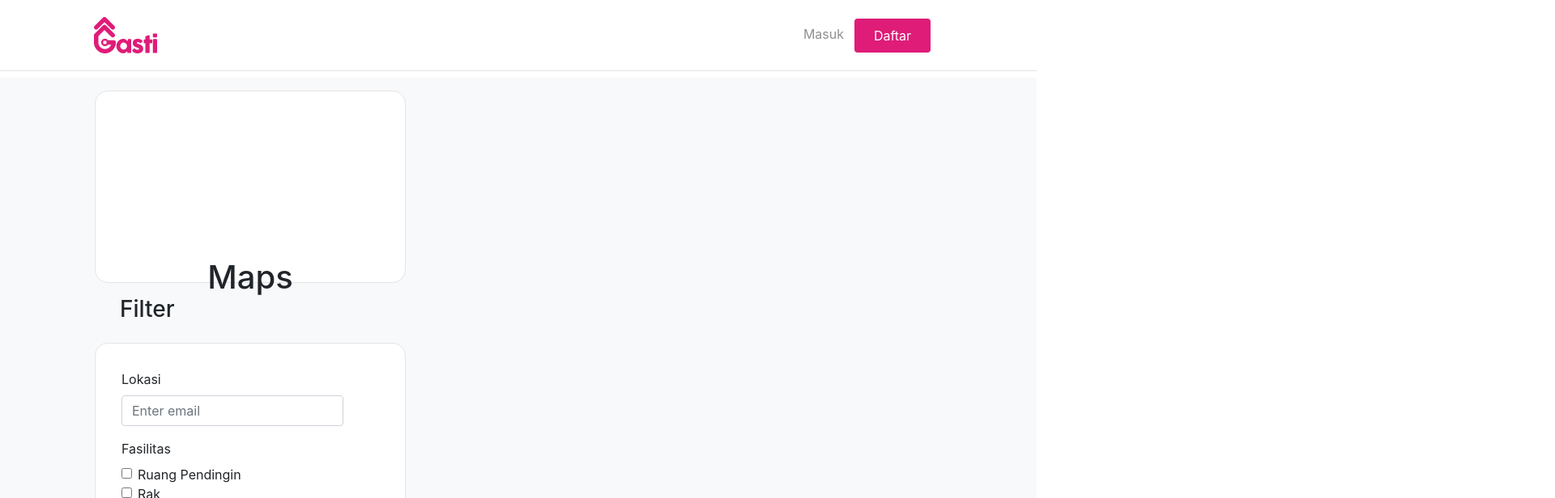
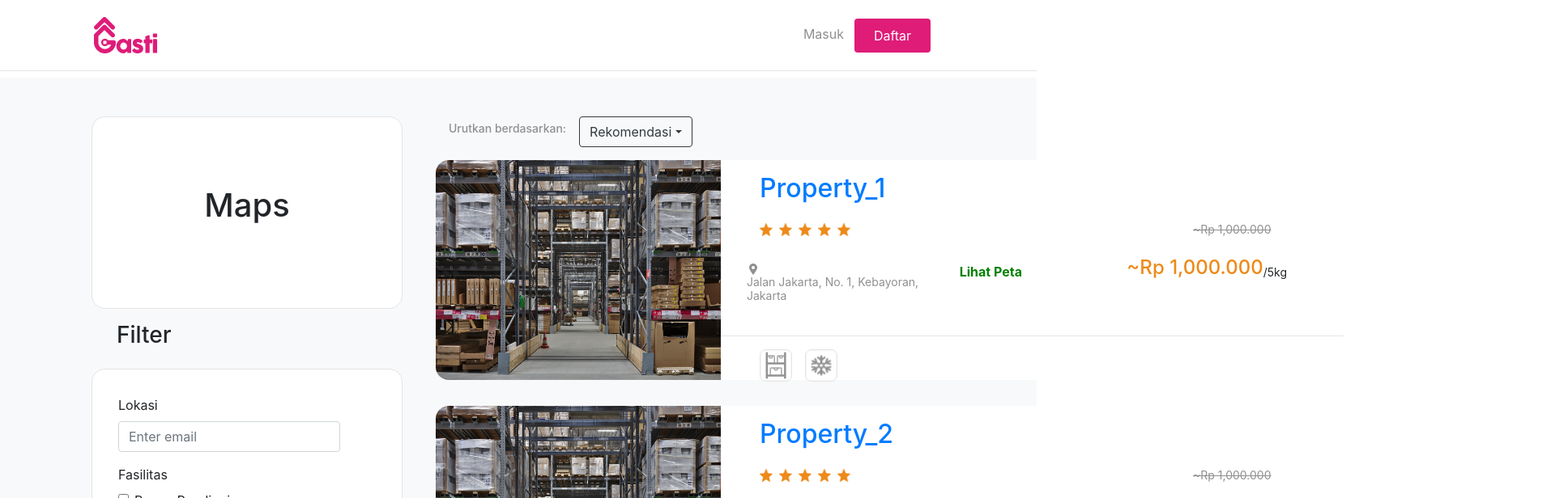
Before and after one commit to normanjayasubrata/gastifrontend, a React (Create React App) app: page /searchresult in a window 1280 px wide. Shown: the top 616 px of the page at 81% size, 1920 px wide, since content can reach past the window. Built offline with nearby package versions, Linux system fonts and the light colour scheme; no server answers.

Commit message:
Search Result Temporary Update

```diff
--- a/src/components/CardResult.js
+++ b/src/components/CardResult.js
@@ -2,6 +2,8 @@ import React, { Component } from "react";
 import { Image, Row, Col, Button } from "react-bootstrap";
 import { warehousePic, star, ico_pin_sm, ico_shelf, ico_coldstorage } from "../assets/images";
 import { Link } from "react-router-dom";
+
+import StarRatingRender from '../components/StarRatingRender'
 
 export class CardResult extends Component {
 
@@ -18,17 +20,11 @@ export class CardResult extends Component {
     }
   }
 
-  generateStar = (totalStar) => {
-    let starArray = [];
-    for (let index = 0; index < totalStar; index++) {
-      starArray.push("star");
-    }
-    return starArray;
-  };
 
   render() {
 
     let facility = ["ico_shelf", "ico_coldstorage"]
+    const {propertiesResult} = this.props;
 
     return (
       <div
@@ -46,20 +42,12 @@ export class CardResult extends Component {
         <Col className="align-content-around flex-wrap" style={{ marginLeft: "25rem", width: "48rem", height: "17rem" }}>
           <Row style={{paddingTop: "1rem"}}>
             <Link to="/searchresult/detail">
-            <h2>norman</h2>
+            <h2>{propertiesResult.property_name}</h2>
             </Link>
           </Row>
           <Row style={{marginTop: "1rem"}}>
            <Col>
-           {this.generateStar(4).map(() => {
-            return (
-              <Image
-                src={star}
-                width="25px"
-                style={{ marginRight: "1rem" }}
-              />
-            );
-          })}
+          <StarRatingRender />
            </Col>
            <Col style={{marginRight: "-17rem"}}>
            <h6 style={{fontWeight: "normal", color: "#909090", textDecoration: "line-through"}}>{`~Rp 1,000.000`}</h6>
@@ -70,7 +58,7 @@ export class CardResult extends Component {
             <Row style={{paddingTop: "0.5rem"}}>
             <Image height="100%" src={ico_pin_sm} />
             <h6 style={{fontWeight: "normal", color: "#909090"}}>
-              Tebet, Jakarta Sealtan
+              {propertiesResult.address}
             </h6>
             </Row>
             </Col>
--- a/src/pages/ResultPage.js
+++ b/src/pages/ResultPage.js
@@ -1,7 +1,7 @@
 import React, { Component } from "react";
 import { connect } from 'react-redux'
-// import axios from "axios";
-import {Image, Dropdown, Col, Row, Form } from "react-bootstrap";
+import axios from "axios";
+import {Image, Dropdown, Col, Row, Form, Container } from "react-bootstrap";
 
 import { star } from "../assets/images";
 
@@ -41,16 +41,13 @@ export class ResultPage extends Component {
     ],
   };
 
-  // componentDidMount() {
-  //     axios.get("https://private-b8e5e1-gasti.apiary-mock.com/v1/property/seach?locationID=&facilityID=&areaID=&rating=&priceMin=&priceMax=&page=&perPage=%27")
-  //     .then(res => {
-  //         console.log(res.data)
-
-  //         console.log(JSON.parse(`${res.data}`))
-  //         this.setState({propertyResult: res.data})
-  //     })
-  //     .catch(error => console.log(error))
-  // }
+  componentDidMount() {
+      axios.get("https://private-b8e5e1-gasti.apiary-mock.com/v1/property/seach?locationID=&facilityID=&areaID=&rating=&priceMin=&priceMax=&page=&perPage=%27")
+      .then(res => {
+          console.log(res.data)
+      })
+      .catch(error => console.log(error))
+  }
 
   generateStar = (totalStar) => {
     let starArray = [];
@@ -68,7 +65,8 @@ export class ResultPage extends Component {
     // const {windowWidth} = this.props.pageSize
     return (
       <div style={{ backgroundColor: "#F8F9FA"}}>
-        <Row style={{paddingLeft: "8.25rem", paddingRight: "9.25rem"}}>
+       <Container style={{margin: "0", paddingLeft: "8rem", paddingRight: "12rem", paddingTop: "2rem", paddingBottom: "2rem"}}>
+       <Row lg={2}>
        <Col>
          <Row style={{ paddingTop: "1rem" }}>
            <div style={{textAlign: "center", paddingTop: "20%", width: "24rem", height: "14.875rem", backgroundColor: "white", borderRadius: "1rem", border: "1px solid #E4E4E4", }} >
@@ -133,11 +131,12 @@ export class ResultPage extends Component {
          </Row>
          <Row>
            {this.state.propertyResult.map((propResults) => {
-                return <CardResult key={propResults.property_id} />;
+             return <CardResult key={propResults.property_id} propertiesResult={propResults} />;
            })}
          </Row>
        </Col>
      </Row>
+       </Container>
     </div>
     );
   }
```
Lines whose indentation alone changed are shown as unchanged.
